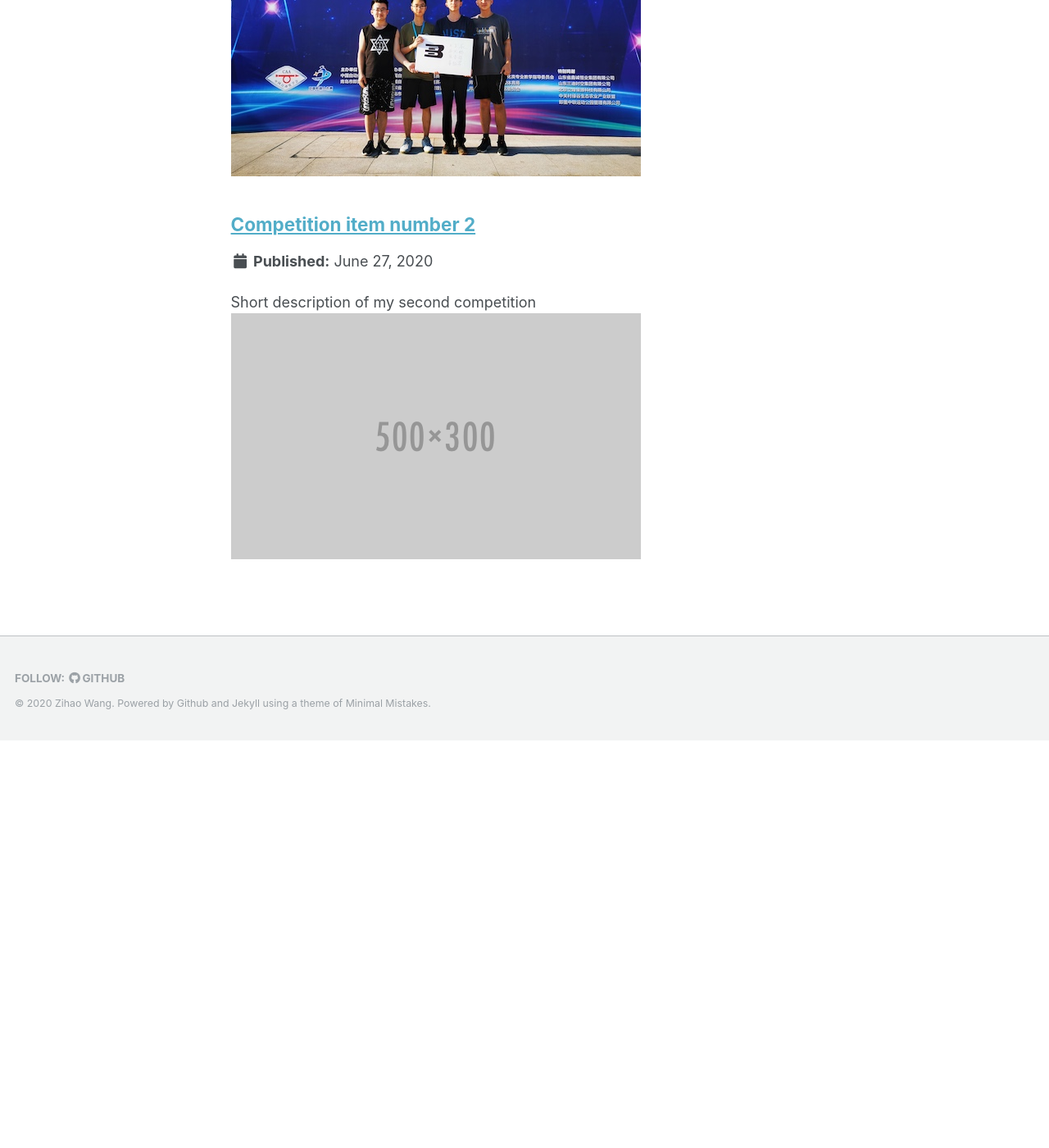
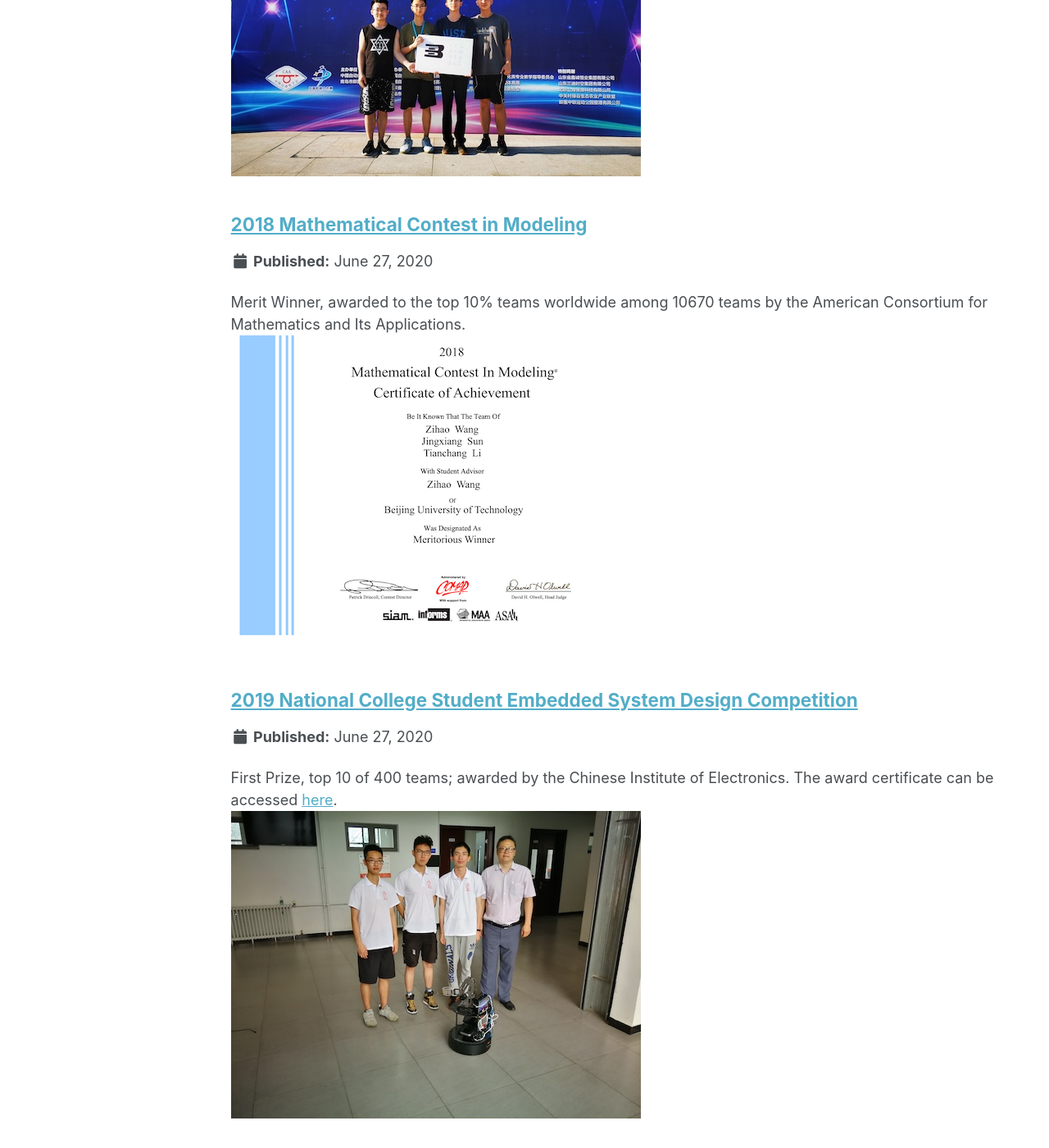
Before and after one commit to wzh1998/wzh1998.github.io, a Jekyll site: the page built from _pages/competitions.html, in a window 1280 px wide and 1400 px high, scrolled down 569 px. Shown: the whole window at 82% size. Built offline with Jekyll 4.4.1, drawn with Linux system fonts in a browser that asks for light colours; before the commit the page ends 1472 px from its top, so only the background shows below that.

Commit message:
Competition Intro Added

```diff
--- a/_portfolio/portfolio-2.html
+++ /dev/null
@@ -1,7 +0,0 @@
----
-title: "Competition item number 2"
-excerpt: "Short description of my second competition <br/><img src='/images/500x300.png'>"
-collection: portfolio
----
-
-This is an item in your portfolio. It can be have images or nice text. If you name the file .md, it will be parsed as markdown. If you name the file .html, it will be parsed as HTML.
--- /dev/null
+++ b/_portfolio/portfolio-2.md
@@ -0,0 +1,9 @@
+---
+title: "2018 Mathematical Contest in Modeling"
+author_profile: true
+excerpt: "Merit Winner, awarded to the top 10% teams worldwide among 10670
+teams by the American Consortium for Mathematics and Its Applications. <br/><img src='/images/2018MCM_photo.png'>"
+collection: portfolio
+---
+
+TODO: Write something here...
--- /dev/null
+++ b/_portfolio/portfolio-3.md
@@ -0,0 +1,9 @@
+---
+title: "2019 National College Student Embedded System Design Competition"
+author_profile: true
+excerpt: "First Prize, top 10 of 400 teams;
+awarded by the Chinese Institute of Electronics. The award certificate can be accessed [here](https://drive.google.com/file/d/1UM8YsLQjd1QGgi5UzfXhnXHGtb8hgELr/view?usp=sharing). <br/><img src='/images/2019NESD_photo.png'>"
+collection: portfolio
+---
+
+TODO: Write something here...
```
Also changed, not shown: _portfolio/portfolio-1.md (+1 -1 lines), images/2018MCM_photo.png (added), images/2019NESD_photo.png (added), 3 other files.
